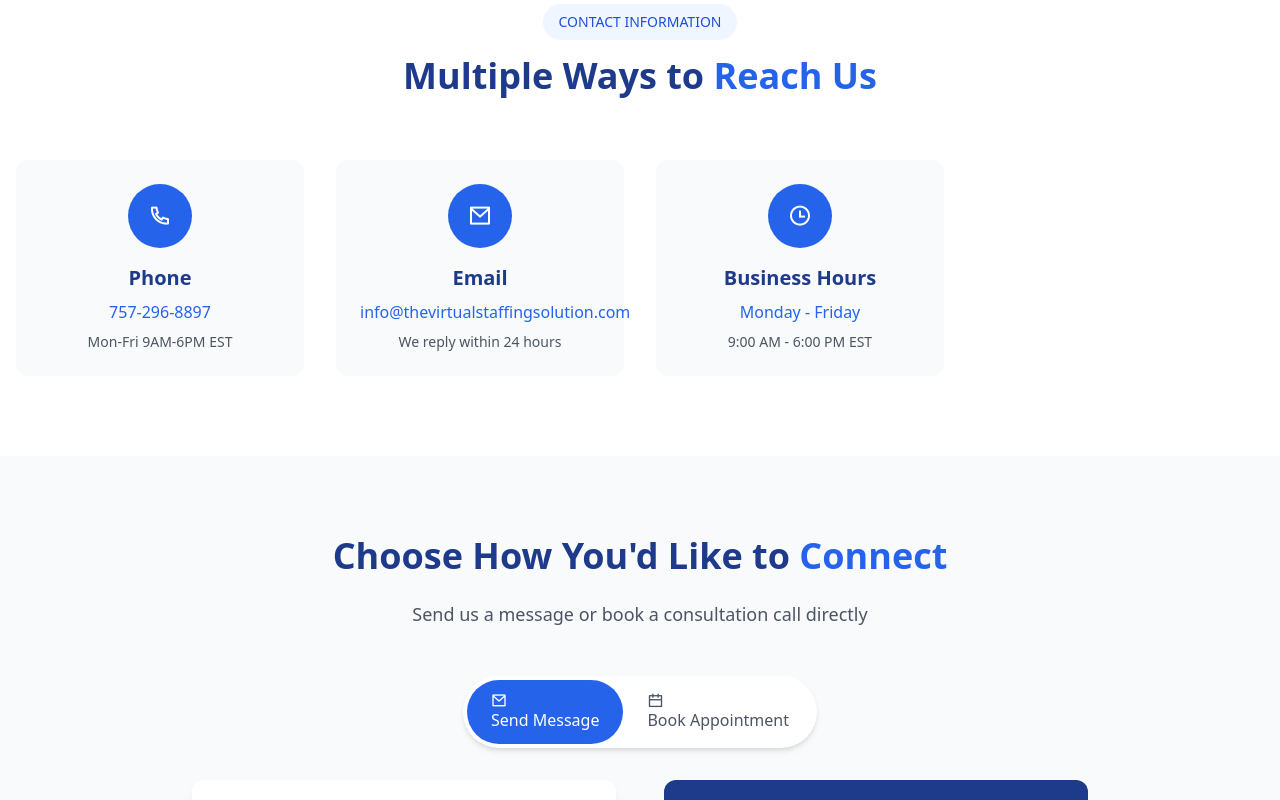
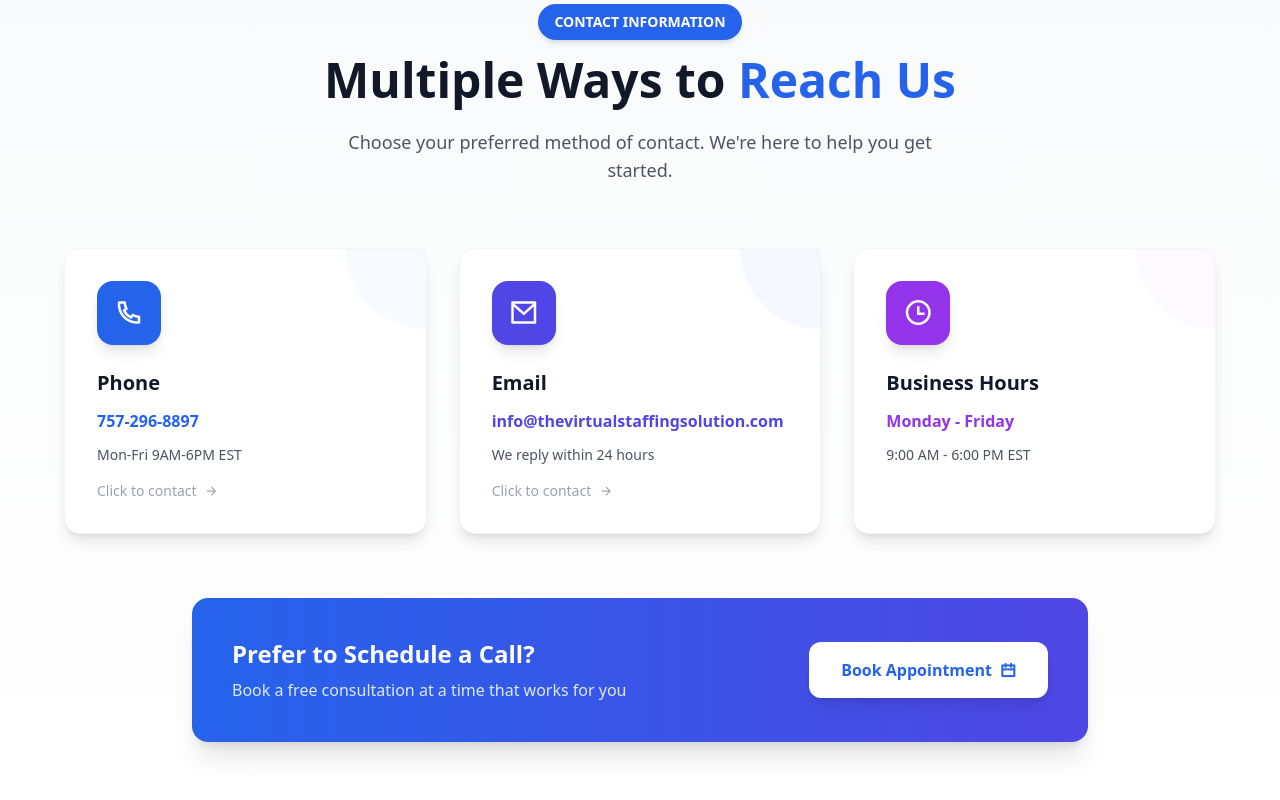
Before and after one commit to Lelcaren/virtual, a Next.js app: page /contact in a window 1280 px wide. Shown: the part 520-1320 px from the top of the page. Built offline with nearby package versions, Linux system fonts and the light colour scheme.

Commit message:
final commit

```diff
--- a/app/contact/page.tsx
+++ b/app/contact/page.tsx
@@ -83,22 +83,53 @@ export default function ContactPage() {
       icon: 'ri-phone-line',
       title: 'Phone',
       details: '757-296-8897',
-      subtext: 'Mon-Fri 9AM-6PM EST'
+      subtext: 'Mon-Fri 9AM-6PM EST',
+      link: 'tel:757-296-8897',
+      color: 'blue'
     },
     {
       icon: 'ri-mail-line',
       title: 'Email',
       details: 'info@thevirtualstaffingsolution.com',
-      subtext: 'We reply within 24 hours'
+      subtext: 'We reply within 24 hours',
+      link: 'mailto:info@thevirtualstaffingsolution.com',
+      color: 'indigo'
     },
-
     {
       icon: 'ri-time-line',
       title: 'Business Hours',
       details: 'Monday - Friday',
-      subtext: '9:00 AM - 6:00 PM EST'
+      subtext: '9:00 AM - 6:00 PM EST',
+      color: 'purple'
     }
   ];
+
+  const getColorClasses = (color: string) => {
+    const colors: any = {
+      blue: {
+        bg: 'bg-blue-600',
+        hover: 'hover:bg-blue-700',
+        text: 'text-blue-600',
+        lightBg: 'bg-blue-50',
+        ring: 'ring-blue-100'
+      },
+      indigo: {
+        bg: 'bg-indigo-600',
+        hover: 'hover:bg-indigo-700',
+        text: 'text-indigo-600',
+        lightBg: 'bg-indigo-50',
+        ring: 'ring-indigo-100'
+      },
+      purple: {
+        bg: 'bg-purple-600',
+        hover: 'hover:bg-purple-700',
+        text: 'text-purple-600',
+        lightBg: 'bg-purple-50',
+        ring: 'ring-purple-100'
+      }
+    };
+    return colors[color];
+  };
 
   return (
     <div className="min-h-screen">
@@ -123,28 +154,94 @@ export default function ContactPage() {
           </div>
         </section>
 
-        {/* Contact Info */}
-        <section className="py-20 bg-white">
-          <div className="container mx-auto px-4">
-            <div className="text-center mb-16">
-              <div className="inline-block px-4 py-2 bg-blue-50 text-blue-700 rounded-full text-sm font-medium mb-4">
+        {/* Contact Info - IMPROVED SECTION */}
+        <section className="py-12 sm:py-16 lg:py-20 bg-gradient-to-b from-gray-50 to-white">
+          <div className="container mx-auto px-4 sm:px-6 lg:px-8">
+            <div className="text-center mb-10 sm:mb-12 lg:mb-16">
+              <div className="inline-block px-4 py-2 bg-blue-600 text-white rounded-full text-xs sm:text-sm font-semibold mb-4 shadow-md">
                 CONTACT INFORMATION
               </div>
-              <h2 className="text-4xl font-bold text-blue-900 mb-6">
+              <h2 className="text-3xl sm:text-4xl lg:text-5xl font-bold text-gray-900 mb-4 sm:mb-6">
                 Multiple Ways to <span className="text-blue-600">Reach Us</span>
               </h2>
+              <p className="text-base sm:text-lg text-gray-600 max-w-2xl mx-auto px-4">
+                Choose your preferred method of contact. We're here to help you get started.
+              </p>
             </div>
-            <div className="grid grid-cols-1 md:grid-cols-2 lg:grid-cols-4 gap-8">
-              {contactInfo.map((info, index) => (
-                <div key={index} className="text-center p-6 bg-gray-50 rounded-xl hover:bg-white hover:shadow-lg transition-all cursor-pointer">
-                  <div className="w-16 h-16 bg-blue-600 rounded-full flex items-center justify-center mx-auto mb-4">
-                    <i className={`${info.icon} text-2xl text-white`}></i>
+
+            <div className="grid grid-cols-1 sm:grid-cols-2 lg:grid-cols-3 gap-4 sm:gap-6 lg:gap-8 max-w-6xl mx-auto">
+              {contactInfo.map((info, index) => {
+                const colors = getColorClasses(info.color);
+                const CardWrapper = info.link ? 'a' : 'div';
+                const linkProps = info.link ? { href: info.link } : {};
+
+                return (
+                  <CardWrapper
+                    key={index}
+                    {...linkProps}
+                    className={`group relative bg-white rounded-2xl p-6 sm:p-8 shadow-lg hover:shadow-2xl transition-all duration-300 border border-gray-100 ${
+                      info.link ? 'cursor-pointer hover:-translate-y-2' : ''
+                    }`}
+                  >
+                    {/* Decorative gradient background */}
+                    <div className={`absolute inset-0 ${colors.lightBg} opacity-0 group-hover:opacity-100 transition-opacity duration-300 rounded-2xl`}></div>
+
+                    <div className="relative z-10">
+                      {/* Icon */}
+                      <div className={`w-14 h-14 sm:w-16 sm:h-16 ${colors.bg} ${info.link ? colors.hover : ''} rounded-2xl flex items-center justify-center mb-5 sm:mb-6 shadow-lg group-hover:scale-110 transition-transform duration-300`}>
+                        <i className={`${info.icon} text-2xl sm:text-3xl text-white`}></i>
+                      </div>
+
+                      {/* Content */}
+                      <div className="space-y-2 sm:space-y-3">
+                        <h3 className="text-lg sm:text-xl font-bold text-gray-900">
+                          {info.title}
+                        </h3>
+                        <p className={`${colors.text} font-semibold text-sm sm:text-base break-words`}>
+                          {info.details}
+                        </p>
+                        <p className="text-gray-600 text-xs sm:text-sm">
+                          {info.subtext}
+                        </p>
+                      </div>
+
+                      {/* Clickable indicator */}
+                      {info.link && (
+                        <div className="mt-4 flex items-center text-gray-400 group-hover:text-blue-600 transition-colors">
+                          <span className="text-xs sm:text-sm font-medium">Click to contact</span>
+                          <i className="ri-arrow-right-line ml-2 text-sm group-hover:translate-x-1 transition-transform"></i>
+                        </div>
+                      )}
+                    </div>
+
+                    {/* Corner accent */}
+                    <div className={`absolute top-0 right-0 w-20 h-20 ${colors.lightBg} rounded-bl-full opacity-50`}></div>
+                  </CardWrapper>
+                );
+              })}
+            </div>
+
+            {/* Additional CTA */}
+            <div className="mt-12 sm:mt-16 text-center">
+              <div className="bg-gradient-to-r from-blue-600 to-indigo-600 rounded-2xl p-6 sm:p-8 lg:p-10 shadow-xl max-w-4xl mx-auto">
+                <div className="flex flex-col sm:flex-row items-center justify-between gap-4 sm:gap-6">
+                  <div className="text-center sm:text-left">
+                    <h3 className="text-xl sm:text-2xl font-bold text-white mb-2">
+                      Prefer to Schedule a Call?
+                    </h3>
+                    <p className="text-blue-100 text-sm sm:text-base">
+                      Book a free consultation at a time that works for you
+                    </p>
                   </div>
-                  <h3 className="text-xl font-semibold text-blue-900 mb-2">{info.title}</h3>
-                  <p className="text-blue-600 font-medium mb-2">{info.details}</p>
-                  <p className="text-gray-600 text-sm">{info.subtext}</p>
+                  <button
+                    onClick={() => setActiveTab('appointment')}
+                    className="bg-white text-blue-600 px-6 sm:px-8 py-3 sm:py-4 rounded-xl font-semibold hover:bg-blue-50 transition-all duration-300 shadow-lg hover:shadow-xl whitespace-nowrap text-sm sm:text-base"
+                  >
+                    Book Appointment
+                    <i className="ri-calendar-line ml-2"></i>
+                  </button>
                 </div>
-              ))}
+              </div>
             </div>
           </div>
         </section>
@@ -345,7 +442,7 @@ export default function ContactPage() {
                     {/* Motion Calendar Embed */}
                     <div className="relative">
                       <iframe
-                        src="https://app.usemotion.com/meet/kevinotey/47t0n5svirtualstaffing"
+                        src=""
                         width="100%"
                         height="600"
                         frameBorder="0"
@@ -356,42 +453,46 @@ export default function ContactPage() {
 
                     {/* Alternative booking options */}
                     <div className="mt-6 p-4 bg-blue-50 rounded-lg">
-                      <h4 className="font-semibold text-blue-900 mb-3">Having trouble with the calendar?</h4>
+                      <h4 className="font-semibold text-blue-900 mb-3 text-sm sm:text-base">Having trouble with the calendar?</h4>
                       <div className="space-y-3">
-                        <div className="flex items-center justify-between p-3 bg-white rounded-lg hover:shadow-md transition-all cursor-pointer">
+                        <a
+                          href="tel:757-296-8897"
+                          className="flex flex-col sm:flex-row sm:items-center sm:justify-between p-3 bg-white rounded-lg hover:shadow-md transition-all gap-2"
+                        >
                           <div className="flex items-center">
-                            <div className="w-4 h-4 flex items-center justify-center mr-3">
+                            <div className="w-8 h-8 flex items-center justify-center mr-3 bg-blue-100 rounded-lg flex-shrink-0">
                               <i className="ri-phone-line text-blue-600"></i>
                             </div>
-                            <span className="font-medium text-gray-700">Call to Schedule</span>
+                            <span className="font-medium text-gray-700 text-sm sm:text-base">Call to Schedule</span>
                           </div>
-                          <span className="text-blue-600 font-semibold">+1 (555) 123-4567</span>
-                        </div>
-                        <div className="flex items-center justify-between p-3 bg-white rounded-lg hover:shadow-md transition-all cursor-pointer">
+                          <span className="text-blue-600 font-semibold text-sm sm:text-base break-all sm:break-normal ml-11 sm:ml-0">757-296-8897</span>
+                        </a>
+                        <a
+                          href="mailto:info@thevirtualstaffingsolution.com"
+                          className="flex flex-col sm:flex-row sm:items-center sm:justify-between p-3 bg-white rounded-lg hover:shadow-md transition-all gap-2"
+                        >
                           <div className="flex items-center">
-                            <div className="w-4 h-4 flex items-center justify-center mr-3">
+                            <div className="w-8 h-8 flex items-center justify-center mr-3 bg-blue-100 rounded-lg flex-shrink-0">
                               <i className="ri-mail-line text-blue-600"></i>
                             </div>
-                            <span className="font-medium text-gray-700">Email for Appointment</span>
+                            <span className="font-medium text-gray-700 text-sm sm:text-base">Email for Appointment</span>
                           </div>
-                          <span className="text-blue-600 font-semibold">hello@virtualstaffing.com</span>
-                        </div>
-                        <div className="flex items-center justify-between p-3 bg-white rounded-lg hover:shadow-md transition-all cursor-pointer">
+                          <span className="text-blue-600 font-semibold text-xs sm:text-sm break-all ml-11 sm:ml-0">info@thevirtualstaffingsolution.com</span>
+                        </a>
+                        <a
+                          href="https://app.usemotion.com/meet/kevinotey/47t0n5svirtualstaffing"
+                          target="_blank"
+                          rel="noopener noreferrer"
+                          className="flex flex-col sm:flex-row sm:items-center sm:justify-between p-3 bg-white rounded-lg hover:shadow-md transition-all gap-2"
+                        >
                           <div className="flex items-center">
-                            <div className="w-4 h-4 flex items-center justify-center mr-3">
+                            <div className="w-8 h-8 flex items-center justify-center mr-3 bg-blue-100 rounded-lg flex-shrink-0">
                               <i className="ri-external-link-line text-blue-600"></i>
                             </div>
-                            <span className="font-medium text-gray-700">Open in New Tab</span>
+                            <span className="font-medium text-gray-700 text-sm sm:text-base">Open in New Tab</span>
                           </div>
-                          <a
-                            href="https://app.usemotion.com/meet/kevinotey/47t0n5svirtualstaffing"
-                            target="_blank"
-                            rel="noopener noreferrer"
-                            className="text-blue-600 font-semibold hover:text-blue-700"
-                          >
-                            Book Now
-                          </a>
-                        </div>
+                          <span className="text-blue-600 font-semibold text-sm sm:text-base">Book Now →</span>
+                        </a>
                       </div>
                     </div>
                   </div>
```
Also changed, not shown: package.json (+6 -4 lines), 14 other files (tests, documents, lock files or other folders).
